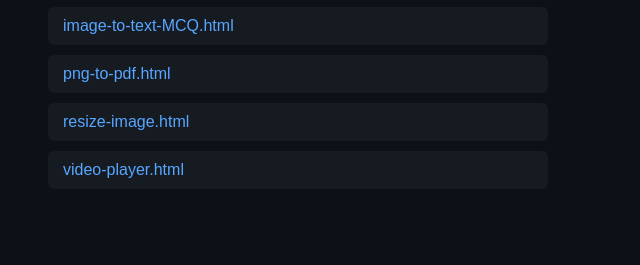
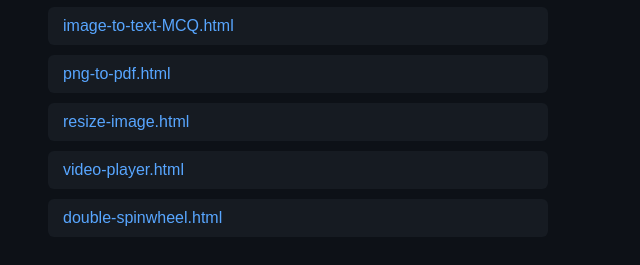
Before and after one commit to Lolpotch/homemade-tools, a plain HTML site: page index.html in a window 1280 px wide. Shown: the part 167-432 px from the top of the page, without its empty margins (0-640 px from the left). Drawn offline with Linux system fonts and the light colour scheme.

Commit message:
Add link to double-spinwheel.html in index.html

```diff
--- a/index.html
+++ b/index.html
@@ -51,6 +51,7 @@
         <li><a href="png-to-pdf.html">png-to-pdf.html</a></li>
         <li><a href="resize-image.html">resize-image.html</a></li>
         <li><a href="video-player.html">video-player.html</a></li>
+        <li><a href="double-spinwheel.html">double-spinwheel.html</a></li>
     </ul>
 
 </body>
```
